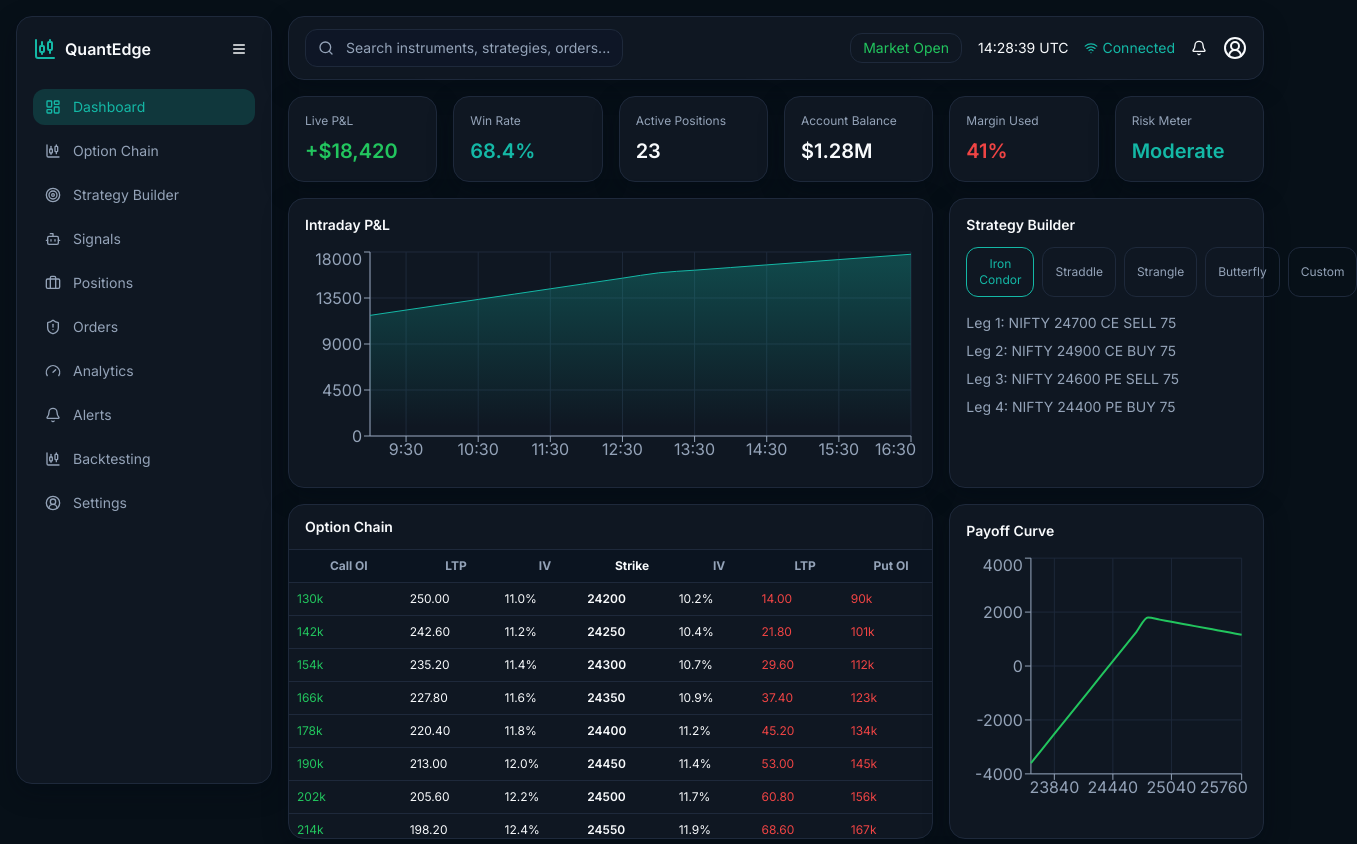
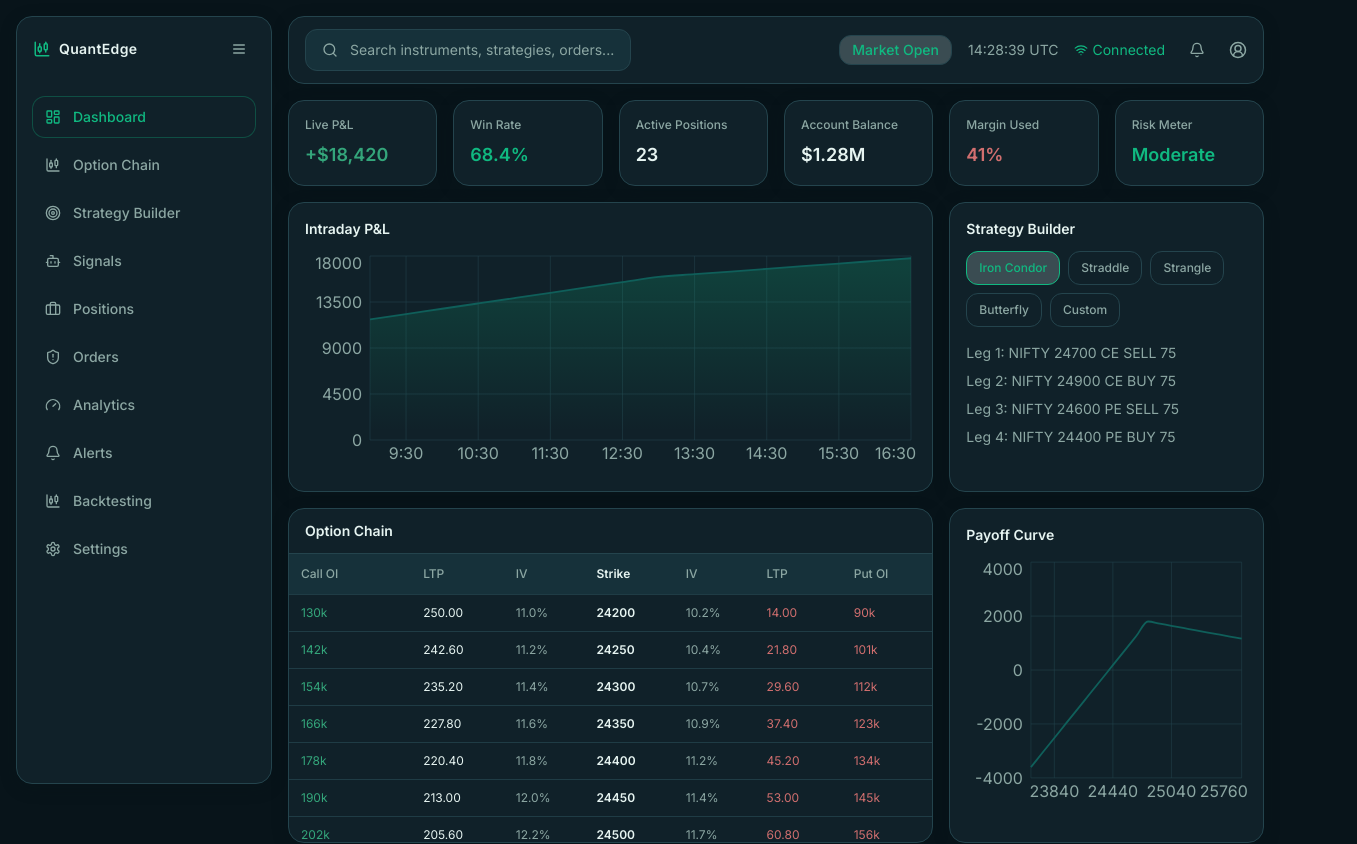
Before and after one commit to JLP-009/hello, a React (Vite) app: page / in a window 1280 px wide. Shown: the top 844 px of the page, 1357 px wide, since content can reach past the window. Built offline with nearby package versions, Linux system fonts and the light colour scheme.

Commit message:
Refine trading terminal visual system and polish UI hierarchy

```diff
--- a/src/App.tsx
+++ b/src/App.tsx
@@ -1,53 +1,319 @@
-import { Bell, Bot, Briefcase, CandlestickChart, Gauge, LayoutDashboard, Menu, Search, ShieldAlert, Target, UserCircle2, Wifi } from 'lucide-react'
+import {
+  Bell,
+  Bot,
+  Briefcase,
+  CandlestickChart,
+  Gauge,
+  LayoutDashboard,
+  Menu,
+  Search,
+  Settings,
+  ShieldAlert,
+  Target,
+  UserCircle2,
+  Wifi,
+} from 'lucide-react'
 import { motion } from 'framer-motion'
-import { Area, AreaChart, CartesianGrid, Line, LineChart, ResponsiveContainer, Tooltip, XAxis, YAxis } from 'recharts'
+import {
+  Area,
+  AreaChart,
+  CartesianGrid,
+  Line,
+  LineChart,
+  ResponsiveContainer,
+  Tooltip,
+  XAxis,
+  YAxis,
+} from 'recharts'
 import { navItems, useTerminalStore } from './store/useTerminalStore'
 
 const stats = [
-  ['Live P&L', '+$18,420', 'bull'], ['Win Rate', '68.4%', 'accent'], ['Active Positions', '23', 'text'],
-  ['Account Balance', '$1.28M', 'text'], ['Margin Used', '41%', 'bear'], ['Risk Meter', 'Moderate', 'accent'],
-]
+  ['Live P&L', '+$18,420', 'bull'],
+  ['Win Rate', '68.4%', 'accent'],
+  ['Active Positions', '23', 'text'],
+  ['Account Balance', '$1.28M', 'text'],
+  ['Margin Used', '41%', 'bear'],
+  ['Risk Meter', 'Moderate', 'accent'],
+] as const
+
 const optionRows = Array.from({ length: 22 }, (_, i) => {
   const strike = 24200 + i * 50
-  return { strike, atm: strike === 24750, callIv: (11 + i / 5).toFixed(1), putIv: (10.2 + i / 4).toFixed(1), callLtp: (250 - i * 7.4).toFixed(2), putLtp: (14 + i * 7.8).toFixed(2), callOi: `${(130 + i * 12).toFixed(0)}k`, putOi: `${(90 + i * 11).toFixed(0)}k` }
+  return {
+    strike,
+    atm: strike === 24750,
+    callIv: (11 + i / 5).toFixed(1),
+    putIv: (10.2 + i / 4).toFixed(1),
+    callLtp: (250 - i * 7.4).toFixed(2),
+    putLtp: (14 + i * 7.8).toFixed(2),
+    callOi: `${(130 + i * 12).toFixed(0)}k`,
+    putOi: `${(90 + i * 11).toFixed(0)}k`,
+  }
 })
-const pnlData = Array.from({ length: 16 }, (_, i) => ({ t: `${9 + Math.floor(i / 2)}:${i % 2 === 0 ? '00' : '30'}`, pnl: 11800 + i * 520 - (i > 8 ? (i - 8) * 260 : 0) }))
-const payoffData = Array.from({ length: 19 }, (_, i) => ({ x: 23600 + i * 120, y: -3600 + i * 540 - Math.max(i - 10, 0) * 620 }))
 
-const navIcon = [LayoutDashboard, CandlestickChart, Target, Bot, Briefcase, ShieldAlert, Gauge, Bell, CandlestickChart, UserCircle2]
+const pnlData = Array.from({ length: 16 }, (_, i) => ({
+  t: `${9 + Math.floor(i / 2)}:${i % 2 === 0 ? '00' : '30'}`,
+  pnl: 11800 + i * 520 - (i > 8 ? (i - 8) * 260 : 0),
+}))
 
-const panel = 'rounded-2xl border border-terminal-border bg-terminal-panel shadow-panel'
-const metricColor: Record<string, string> = { bull: 'text-terminal-bull', bear: 'text-terminal-bear', accent: 'text-terminal-accent', text: 'text-terminal-text' }
+const payoffData = Array.from({ length: 19 }, (_, i) => ({
+  x: 23600 + i * 120,
+  y: -3600 + i * 540 - Math.max(i - 10, 0) * 620,
+}))
+
+const navIcon = [
+  LayoutDashboard,
+  CandlestickChart,
+  Target,
+  Bot,
+  Briefcase,
+  ShieldAlert,
+  Gauge,
+  Bell,
+  CandlestickChart,
+  Settings,
+]
+
+const panel =
+  'rounded-2xl border border-terminal-border bg-terminal-panel shadow-panel'
+
+const metricColor: Record<string, string> = {
+  bull: 'text-terminal-bull',
+  bear: 'text-terminal-bear',
+  accent: 'text-terminal-accent',
+  text: 'text-terminal-text',
+}
+
+const chartTheme = {
+  grid: '#24444D',
+  axis: '#8CA7A3',
+  tooltip: {
+    background: '#102129',
+    border: '1px solid #24444D',
+    borderRadius: 12,
+    color: '#E6F4F1',
+  },
+}
 
 export function App() {
-  const { activeNav, sidebarCollapsed, setActiveNav, toggleSidebar, strategyPreset, setStrategyPreset } = useTerminalStore()
+  const {
+    activeNav,
+    sidebarCollapsed,
+    setActiveNav,
+    toggleSidebar,
+    strategyPreset,
+    setStrategyPreset,
+  } = useTerminalStore()
+
   return (
-    <div className="min-h-screen bg-terminal-bg text-terminal-text font-[Inter]">
+    <div className="min-h-screen bg-terminal-bg font-[Inter] text-terminal-text">
       <div className="flex">
-        <aside className={`${panel} m-4 mr-0 flex h-[calc(100vh-32px)] flex-col p-4 transition-all ${sidebarCollapsed ? 'w-20' : 'w-64'}`}>
-          <div className="mb-6 flex items-center justify-between"><div className="flex items-center gap-2"><CandlestickChart className="text-terminal-accent" /><span className={`${sidebarCollapsed ? 'hidden' : ''} font-semibold`}>QuantEdge</span></div><button className="rounded-xl p-2 hover:bg-slate-800" onClick={toggleSidebar}><Menu size={16} /></button></div>
-          <nav className="space-y-2">{navItems.map((item, idx) => { const Icon = navIcon[idx]; const active = activeNav === item; return <button key={item} onClick={() => setActiveNav(item)} className={`flex w-full items-center gap-3 rounded-xl px-3 py-2 text-sm transition ${active ? 'bg-terminal-accent/20 text-terminal-accent' : 'text-terminal-muted hover:bg-slate-800 hover:text-terminal-text'}`}><Icon size={16} />{!sidebarCollapsed && item}</button> })}</nav>
+        <aside
+          className={`${panel} m-4 mr-0 flex h-[calc(100vh-32px)] flex-col p-4 transition-all duration-300 ${
+            sidebarCollapsed ? 'w-20' : 'w-64'
+          }`}
+        >
+          <div className="mb-8 flex items-center justify-between">
+            <div className="flex items-center gap-2">
+              <CandlestickChart className="text-terminal-accent" size={18} />
+              <span className={`${sidebarCollapsed ? 'hidden' : ''} text-sm font-semibold tracking-wide`}>
+                QuantEdge
+              </span>
+            </div>
+            <button
+              className="rounded-xl p-2 text-terminal-muted transition-colors hover:bg-terminal-mint/10 hover:text-terminal-text"
+              onClick={toggleSidebar}
+            >
+              <Menu size={16} />
+            </button>
+          </div>
+
+          <nav className="space-y-2">
+            {navItems.map((item, idx) => {
+              const Icon = navIcon[idx]
+              const active = activeNav === item
+              return (
+                <button
+                  key={item}
+                  onClick={() => setActiveNav(item)}
+                  className={`flex w-full items-center gap-3 rounded-xl px-3 py-2.5 text-sm font-medium transition-all duration-200 ${
+                    active
+                      ? 'bg-terminal-accent/14 text-terminal-accent ring-1 ring-terminal-accent/30'
+                      : 'text-terminal-muted hover:bg-terminal-mint/10 hover:text-terminal-text'
+                  }`}
+                >
+                  <Icon size={16} />
+                  {!sidebarCollapsed && item}
+                </button>
+              )
+            })}
+          </nav>
         </aside>
 
         <main className="flex-1 p-4">
           <header className={`${panel} mb-4 flex items-center justify-between px-4 py-3`}>
-            <div className="flex items-center gap-3 rounded-xl border border-terminal-border bg-slate-900/50 px-3 py-2 text-terminal-muted"><Search size={16} /><span className="text-sm">Search instruments, strategies, orders...</span></div>
-            <div className="flex items-center gap-4 text-sm"><span className="rounded-xl border border-terminal-border px-3 py-1 text-terminal-bull">Market Open</span><span>14:28:39 UTC</span><span className="flex items-center gap-1 text-terminal-accent"><Wifi size={14} />Connected</span><Bell size={16} /><UserCircle2 /></div>
+            <div className="flex min-w-[320px] items-center gap-3 rounded-xl border border-terminal-border bg-terminal-elevated px-4 py-2.5 text-terminal-muted">
+              <Search size={16} />
+              <span className="text-sm">Search instruments, strategies, orders...</span>
+            </div>
+            <div className="flex items-center gap-4 text-sm">
+              <span className="rounded-xl border border-terminal-border bg-terminal-mint/20 px-3 py-1 font-medium text-terminal-accent">
+                Market Open
+              </span>
+              <span className="text-terminal-muted">14:28:39 UTC</span>
+              <span className="flex items-center gap-1 text-terminal-accent">
+                <Wifi size={14} />
+                Connected
+              </span>
+              <button className="rounded-xl p-2 text-terminal-muted transition-colors hover:bg-terminal-mint/10 hover:text-terminal-text">
+                <Bell size={16} />
+              </button>
+              <UserCircle2 className="text-terminal-muted" size={18} />
+            </div>
           </header>
 
-          <section className="grid grid-cols-2 gap-4 xl:grid-cols-6">{stats.map(([label, value, key]) => <motion.div whileHover={{ y: -2 }} key={label} className={`${panel} p-4`}><p className="text-xs text-terminal-muted">{label}</p><p className={`mt-2 text-xl font-semibold ${metricColor[key]}`}>{value}</p></motion.div>)}</section>
-
-          <section className="mt-4 grid gap-4 xl:grid-cols-3">
-            <div className={`${panel} xl:col-span-2 p-4`}><h3 className="mb-3 text-sm font-semibold">Intraday P&L</h3><div className="h-56"><ResponsiveContainer><AreaChart data={pnlData}><defs><linearGradient id="pnl" x1="0" y1="0" x2="0" y2="1"><stop offset="5%" stopColor="#14B8A6" stopOpacity={0.5}/><stop offset="95%" stopColor="#14B8A6" stopOpacity={0}/></linearGradient></defs><CartesianGrid stroke="#1E293B" /><XAxis dataKey="t" stroke="#94A3B8" /><YAxis stroke="#94A3B8" /><Tooltip /><Area type="monotone" dataKey="pnl" stroke="#14B8A6" fill="url(#pnl)" /></AreaChart></ResponsiveContainer></div></div>
-            <div className={`${panel} p-4`}><h3 className="mb-3 text-sm font-semibold">Strategy Builder</h3><div className="flex gap-2 text-xs">{['Iron Condor','Straddle','Strangle','Butterfly','Custom'].map((p) => <button key={p} onClick={() => setStrategyPreset(p)} className={`rounded-xl border px-3 py-2 ${strategyPreset===p?'border-terminal-accent text-terminal-accent':'border-terminal-border text-terminal-muted'}`}>{p}</button>)}</div><div className="mt-4 space-y-2 text-sm text-terminal-muted"><p>Leg 1: NIFTY 24700 CE SELL 75</p><p>Leg 2: NIFTY 24900 CE BUY 75</p><p>Leg 3: NIFTY 24600 PE SELL 75</p><p>Leg 4: NIFTY 24400 PE BUY 75</p></div></div>
+          <section className="grid grid-cols-2 gap-4 xl:grid-cols-6">
+            {stats.map(([label, value, key]) => (
+              <motion.div
+                whileHover={{ y: -2 }}
+                transition={{ duration: 0.18 }}
+                key={label}
+                className={`${panel} p-4`}
+              >
+                <p className="text-xs font-medium text-terminal-muted">{label}</p>
+                <p className={`mt-2 text-lg font-semibold ${metricColor[key]}`}>{value}</p>
+              </motion.div>
+            ))}
           </section>
 
           <section className="mt-4 grid gap-4 xl:grid-cols-3">
-            <div className={`${panel} xl:col-span-2 p-0 overflow-hidden`}><div className="border-b border-terminal-border px-4 py-3 text-sm font-semibold">Option Chain</div><div className="max-h-72 overflow-auto"><table className="w-full text-xs"><thead className="sticky top-0 bg-[#0b1420] text-terminal-muted"><tr><th className="px-2 py-2">Call OI</th><th>LTP</th><th>IV</th><th className="text-terminal-text">Strike</th><th>IV</th><th>LTP</th><th>Put OI</th></tr></thead><tbody>{optionRows.map(r=><tr key={r.strike} className={`border-t border-terminal-border hover:bg-slate-800/60 ${r.atm?'bg-terminal-accent/10':''}`}><td className="px-2 py-2 text-terminal-bull">{r.callOi}</td><td>{r.callLtp}</td><td>{r.callIv}%</td><td className="font-semibold text-terminal-text">{r.strike}</td><td>{r.putIv}%</td><td className="text-terminal-bear">{r.putLtp}</td><td className="text-terminal-bear">{r.putOi}</td></tr>)}</tbody></table></div></div>
-            <div className={`${panel} p-4`}><h3 className="mb-3 text-sm font-semibold">Payoff Curve</h3><div className="h-64"><ResponsiveContainer><LineChart data={payoffData}><CartesianGrid stroke="#1E293B"/><XAxis dataKey="x" stroke="#94A3B8"/><YAxis stroke="#94A3B8"/><Tooltip/><Line type="monotone" dataKey="y" stroke="#22C55E" strokeWidth={2} dot={false}/></LineChart></ResponsiveContainer></div></div>
+            <div className={`${panel} p-4 xl:col-span-2`}>
+              <h3 className="mb-3 text-sm font-semibold">Intraday P&L</h3>
+              <div className="h-56">
+                <ResponsiveContainer>
+                  <AreaChart data={pnlData}>
+                    <defs>
+                      <linearGradient id="pnl" x1="0" y1="0" x2="0" y2="1">
+                        <stop offset="5%" stopColor="#10B981" stopOpacity={0.35} />
+                        <stop offset="95%" stopColor="#10B981" stopOpacity={0} />
+                      </linearGradient>
+                    </defs>
+                    <CartesianGrid stroke={chartTheme.grid} strokeOpacity={0.55} />
+                    <XAxis dataKey="t" stroke={chartTheme.axis} tickLine={false} axisLine={false} />
+                    <YAxis stroke={chartTheme.axis} tickLine={false} axisLine={false} />
+                    <Tooltip contentStyle={chartTheme.tooltip} />
+                    <Area type="monotone" dataKey="pnl" stroke="#0F5F5A" strokeWidth={1.8} fill="url(#pnl)" />
+                  </AreaChart>
+                </ResponsiveContainer>
+              </div>
+            </div>
+
+            <div className={`${panel} p-4`}>
+              <h3 className="mb-3 text-sm font-semibold">Strategy Builder</h3>
+              <div className="flex flex-wrap gap-2 text-xs">
+                {['Iron Condor', 'Straddle', 'Strangle', 'Butterfly', 'Custom'].map((p) => (
+                  <button
+                    key={p}
+                    onClick={() => setStrategyPreset(p)}
+                    className={`rounded-xl border px-3 py-2 font-medium transition-colors ${
+                      strategyPreset === p
+                        ? 'border-terminal-accent bg-terminal-mint/20 text-terminal-accent'
+                        : 'border-terminal-border text-terminal-muted hover:bg-terminal-mint/10'
+                    }`}
+                  >
+                    {p}
+                  </button>
+                ))}
+              </div>
+              <div className="mt-4 space-y-2 text-sm text-terminal-muted">
+                <p>Leg 1: NIFTY 24700 CE SELL 75</p>
+                <p>Leg 2: NIFTY 24900 CE BUY 75</p>
+                <p>Leg 3: NIFTY 24600 PE SELL 75</p>
+                <p>Leg 4: NIFTY 24400 PE BUY 75</p>
+              </div>
+            </div>
           </section>
 
-          <section className={`${panel} mt-4 overflow-hidden`}><div className="border-b border-terminal-border px-4 py-3 text-sm font-semibold">Live Positions</div><div className="grid grid-cols-8 px-4 py-2 text-xs text-terminal-muted"><span>Symbol</span><span>Qty</span><span>Avg</span><span>LTP</span><span>Realized</span><span>Unrealized</span><span>MTM</span><span>Status</span></div>{[['NIFTY 24700 CE',75,122.3,138.2,'+$1,240','+$780','+$2,020','Open'],['BANKNIFTY 52600 PE',30,214.1,197.5,'-$420','+$680','+$260','Open']].map((p)=><div key={p[0] as string} className="grid grid-cols-8 border-t border-terminal-border px-4 py-3 text-xs"><span>{p[0]}</span><span>{p[1]}</span><span>{p[2]}</span><span>{p[3]}</span><span className="text-terminal-bull">{p[4]}</span><span className="text-terminal-bull">{p[5]}</span><span className="font-semibold text-terminal-accent">{p[6]}</span><span>{p[7]}</span></div>)}<div className="sticky bottom-0 grid grid-cols-3 border-t border-terminal-border bg-[#0b1420] px-4 py-3 text-sm"><span>Total Realized: <b>$12,840</b></span><span>Total Unrealized: <b className="text-terminal-bull">$4,290</b></span><span>Total MTM: <b className="text-terminal-accent">$17,130</b></span></div></section>
+          <section className="mt-4 grid gap-4 xl:grid-cols-3">
+            <div className={`${panel} overflow-hidden p-0 xl:col-span-2`}>
+              <div className="border-b border-terminal-border px-4 py-3 text-sm font-semibold">
+                Option Chain
+              </div>
+              <div className="max-h-72 overflow-auto">
+                <table className="w-full text-xs">
+                  <thead className="sticky top-0 bg-terminal-elevated text-terminal-muted">
+                    <tr>
+                      <th className="px-3 py-3 text-left font-medium">Call OI</th>
+                      <th className="py-3 text-left font-medium">LTP</th>
+                      <th className="py-3 text-left font-medium">IV</th>
+                      <th className="py-3 text-left font-semibold text-terminal-text">Strike</th>
+                      <th className="py-3 text-left font-medium">IV</th>
+                      <th className="py-3 text-left font-medium">LTP</th>
+                      <th className="py-3 text-left font-medium">Put OI</th>
+                    </tr>
+                  </thead>
+                  <tbody>
+                    {optionRows.map((r) => (
+                      <tr
+                        key={r.strike}
+                        className={`border-t border-terminal-border/80 transition-colors ${
+                          r.atm
+                            ? 'bg-terminal-mint/20 hover:bg-terminal-mint/30'
+                            : 'hover:bg-terminal-mint/10'
+                        }`}
+                      >
+                        <td className="px-3 py-2.5 text-terminal-bull">{r.callOi}</td>
+                        <td className="py-2.5 text-terminal-text">{r.callLtp}</td>
+                        <td className="py-2.5 text-terminal-muted">{r.callIv}%</td>
+                        <td className="py-2.5 font-semibold text-terminal-text">{r.strike}</td>
+                        <td className="py-2.5 text-terminal-muted">{r.putIv}%</td>
+                        <td className="py-2.5 text-terminal-bear">{r.putLtp}</td>
+                        <td className="py-2.5 text-terminal-bear">{r.putOi}</td>
+                      </tr>
+                    ))}
+                  </tbody>
+                </table>
+              </div>
+            </div>
+
+            <div className={`${panel} p-4`}>
+              <h3 className="mb-3 text-sm font-semibold">Payoff Curve</h3>
+              <div className="h-64">
+                <ResponsiveContainer>
+                  <LineChart data={payoffData}>
+                    <CartesianGrid stroke={chartTheme.grid} strokeOpacity={0.55} />
+                    <XAxis dataKey="x" stroke={chartTheme.axis} tickLine={false} axisLine={false} />
+                    <YAxis stroke={chartTheme.axis} tickLine={false} axisLine={false} />
+                    <Tooltip contentStyle={chartTheme.tooltip} />
+                    <Line type="monotone" dataKey="y" stroke="#0F5F5A" strokeWidth={1.8} dot={false} />
+                  </LineChart>
+                </ResponsiveContainer>
+              </div>
+            </div>
+          </section>
+
+          <section className={`${panel} mt-4 overflow-hidden`}>
+            <div className="border-b border-terminal-border px-4 py-3 text-sm font-semibold">Live Positions</div>
+            <div className="grid grid-cols-8 px-4 py-2.5 text-xs font-medium text-terminal-muted">
+              <span>Symbol</span><span>Qty</span><span>Avg</span><span>LTP</span><span>Realized</span><span>Unrealized</span><span>MTM</span><span>Status</span>
+            </div>
+            {[
+              ['NIFTY 24700 CE', 75, 122.3, 138.2, '+$1,240', '+$780', '+$2,020', 'Open'],
+              ['BANKNIFTY 52600 PE', 30, 214.1, 197.5, '-$420', '+$680', '+$260', 'Open'],
+            ].map((p) => (
+              <div key={p[0] as string} className="grid grid-cols-8 border-t border-terminal-border px-4 py-3 text-xs">
+                <span>{p[0]}</span><span>{p[1]}</span><span>{p[2]}</span><span>{p[3]}</span>
+                <span className="text-terminal-bull">{p[4]}</span>
+                <span className="text-terminal-bull">{p[5]}</span>
+                <span className="font-semibold text-terminal-accent">{p[6]}</span>
+                <span>{p[7]}</span>
+              </div>
+            ))}
+            <div className="sticky bottom-0 grid grid-cols-3 border-t border-terminal-border bg-terminal-elevated px-4 py-3 text-sm">
+              <span>Total Realized: <b>$12,840</b></span>
+              <span>Total Unrealized: <b className="text-terminal-bull">$4,290</b></span>
+              <span>Total MTM: <b className="text-terminal-accent">$17,130</b></span>
+            </div>
+          </section>
         </main>
       </div>
     </div>
--- a/src/styles.css
+++ b/src/styles.css
@@ -2,6 +2,17 @@
 @tailwind components;
 @tailwind utilities;
 
-:root { color-scheme: dark; }
-body { margin: 0; background: #071018; }
-* { box-sizing: border-box; }
+:root {
+  color-scheme: dark;
+}
+
+body {
+  margin: 0;
+  background: #08141a;
+  color: #e6f4f1;
+  font-feature-settings: 'cv11', 'ss01';
+}
+
+* {
+  box-sizing: border-box;
+}
```
Also changed, not shown: tailwind.config.js (+12 -9 lines).
